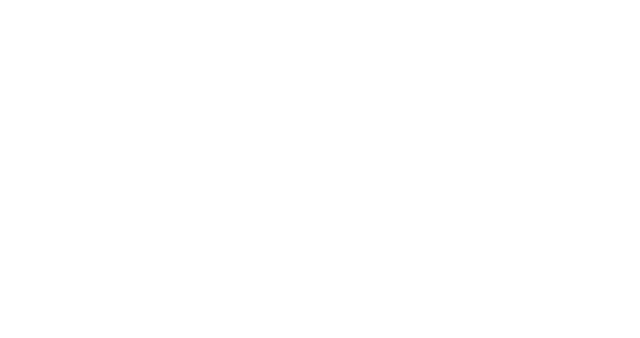
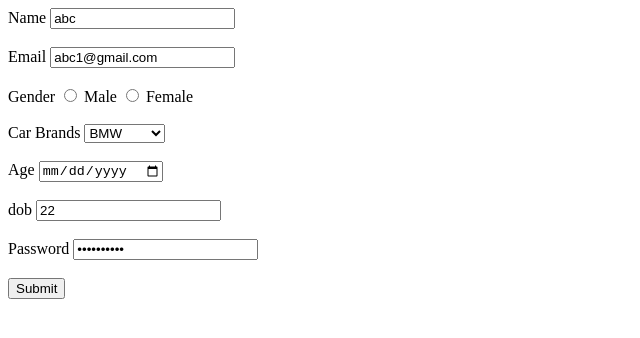
Before and after one commit to acciojob/signup-form-car-Shriram26101999, a website: page main.html in a window 1280 px wide. Shown: the whole page, without its empty margins (0-640 px from the left). Drawn offline with Linux system fonts and the light colour scheme.

Commit message:
Update main.html

```diff
--- a/main.html
+++ b/main.html
@@ -8,6 +8,103 @@
 
 <body>
 	<!-- the entire body must be written by student -->
+
+
+
+
+		Name
+
+		<input id="name" type="text" value="abc" required> </label>
+
+		<br>
+
+		<br>
+
+		<label for="email">
+
+		Email
+
+		<input id = "email"	type="email" value="abc1@gmail.com" required>
+
+		</label>
+
+		<br>
+
+		<br>
+
+		<label for="gender">
+
+		Gender
+
+		<input id="gender" type="radio" name="gender" value="Male" required> Male
+
+		<input id="gender" type="radio" name="gender" value="Female" required> Female
+
+		</label>
+
+		<br>
+
+		<br>
+
+		<label for="cars">
+
+		Car Brands
+
+		<select id="cars">
+
+		<option value="BMW">BMW</option>
+
+		<option value="Audi">Audi</option>
+
+		<option value="Mercedez">Mercedez</option>
+
+		</select>
+
+		</label>
+
+		<br>
+
+		<br>
+
+		<label for="age">
+
+		Age
+
+		<input id="age" type="date"	value="01-01-2000" required>
+
+		</label>
+
+		<br>
+
+		<br>
+
+		<label for="dob">
+
+		dob
+
+		<input id="dob" type="number" value="22" required>
+
+		</label>
+
+		<br>
+
+		<br>
+
+		<label for="password">
+
+		Password
+
+		<input id="password" type="password" value="daskjfk223" required>
+
+		</label>
+
+		<br>
+
+		<br>
+
+	<button type="submit">Submit</button>
+
+	</form>
     <script type="text/javascript" src="./script.js">
 </script>
 
```
